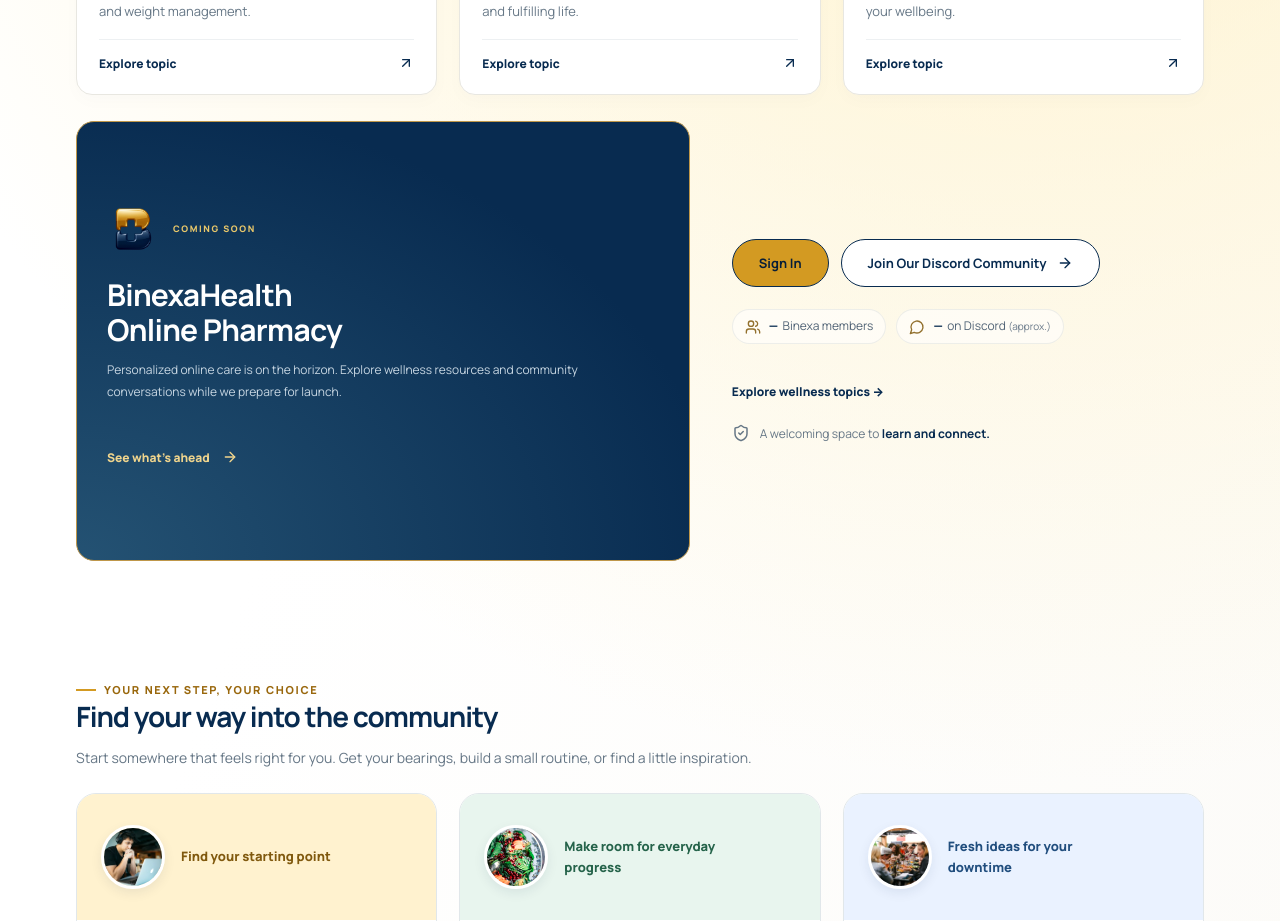
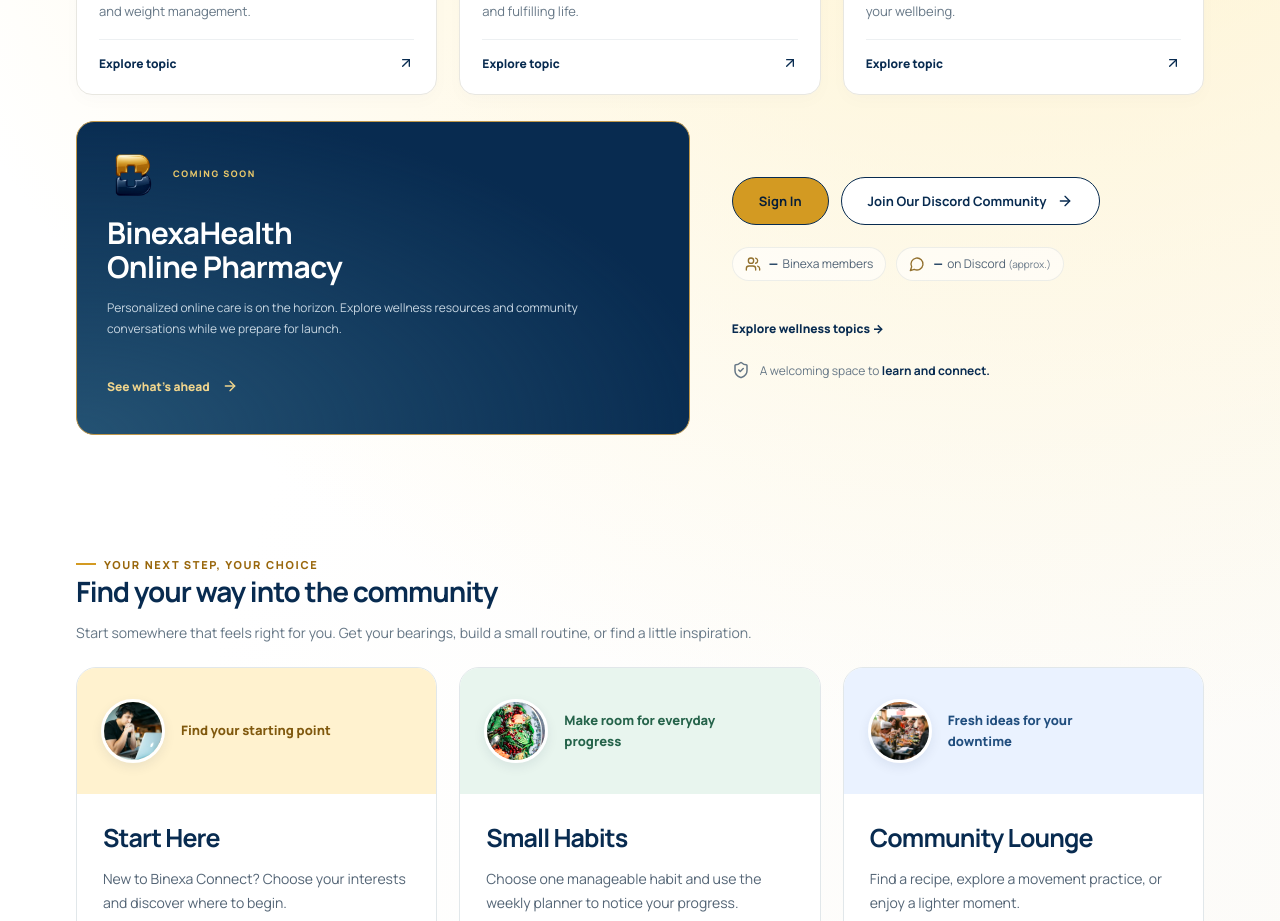
Before and after one commit to rashmiraju14/binexa-connect, a Next.js app: page / in a window 1280 px wide. Shown: the part 880-1801 px from the top of the page. Built offline with nearby package versions, Linux system fonts and the light colour scheme; no server answers.

Commit message:
Reduce pharmacy announcement card height

```diff
--- a/app/globals.css
+++ b/app/globals.css
@@ -393,3 +393,8 @@
 
 .home-layout .home-welcome { grid-template-columns: minmax(0, 1.3fr) minmax(0, 1fr); }
 @media(max-width:800px) { .home-layout .home-welcome { grid-template-columns: 1fr; } .pharmacy-feature-card { max-width: none; } }
+
+.pharmacy-feature-card { min-height: 290px; padding-block: 26px; }
+.pharmacy-feature-card h2 { margin-top: 16px; }
+.pharmacy-feature-card p { margin-bottom: 16px; }
+@media(max-width:800px) { .pharmacy-feature-card { min-height: 290px; } }
```
